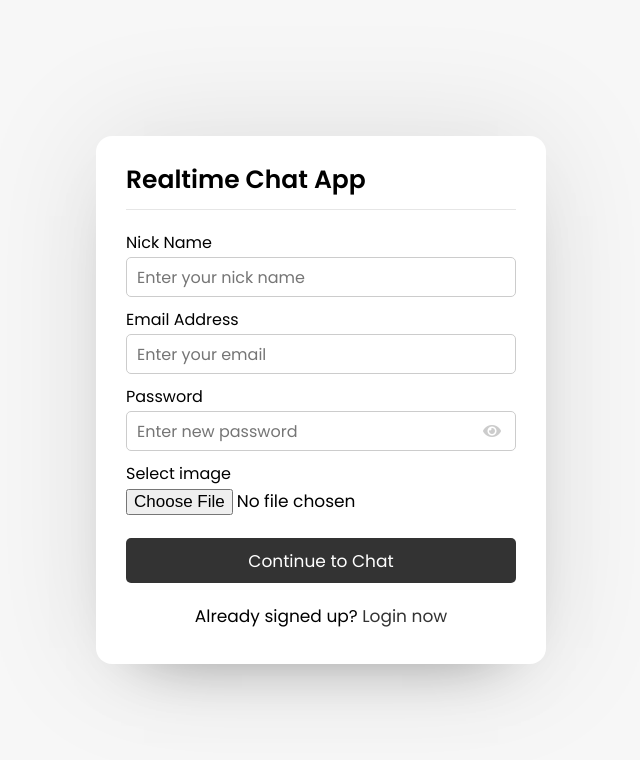
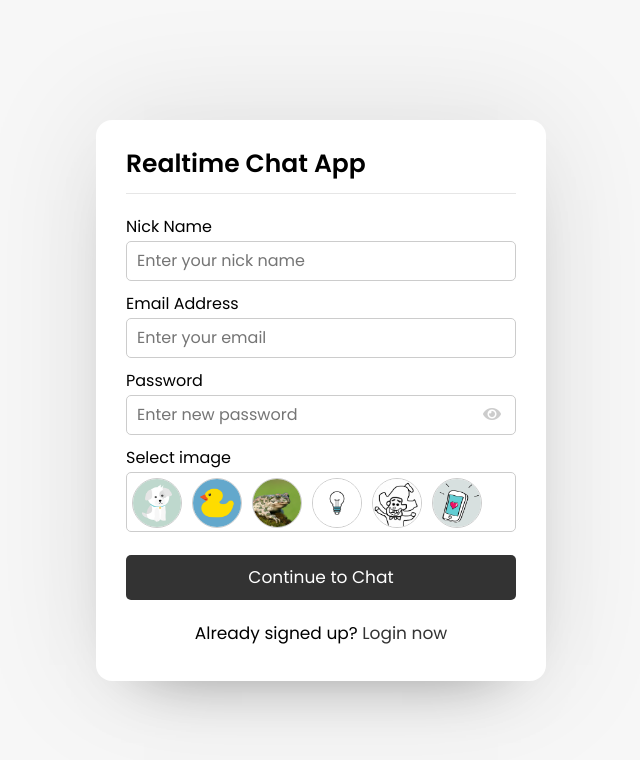
Before and after one commit to followmytype/Chat_App, a PHP site: page / in a window 1280 px wide. Shown: the top 760 px of the page, without its empty margins (319-959 px from the left). Run offline with PHP 8.4, Linux system fonts and the light colour scheme.

Commit message:
feat: 更改註冊的圖片功能，改成選擇既有的圖片，不讓使用者上傳圖片

```diff
--- a/css/style.css
+++ b/css/style.css
@@ -94,6 +94,28 @@ body {
 .form form .field i.active::before {
     content: '\f070';
     color: #333;
+}
+.form form ul {
+    list-style: none;
+    display: flex;
+    flex-wrap: wrap;
+    max-height: 60px;
+    overflow-y: auto;
+    border: 1px solid #ccc;
+    border-radius: 5px;
+}
+.form form li {
+    padding: 5px;
+    height: 60px;
+}
+.photo img {
+    height: 50px;
+    width: 50px;
+    border: 1px solid #ccc;
+    cursor: pointer;
+}
+.photo img.active {
+    border-color: #333;
 }
 .form .link {
     text-align: center;
--- a/index.html
+++ b/index.html
@@ -17,21 +17,31 @@
                 <div class="name-details">
                     <div class="field input">
                         <label>Nick Name</label>
-                        <input type="text" placeholder="Enter your nick name">
+                        <input type="text" name="nick_name" placeholder="Enter your nick name" required>
                     </div>
                 </div>
                 <div class="field input">
                     <label>Email Address</label>
-                    <input type="email" placeholder="Enter your email">
+                    <input type="email" name="email" placeholder="Enter your email" required>
                 </div>
                 <div class="field input">
                     <label>Password</label>
-                    <input type="password" placeholder="Enter new password">
+                    <input type="password" name="password" placeholder="Enter new password" required>
                     <i class="fas fa-eye"></i>
                 </div>
                 <div class="field image">
                     <label>Select image</label>
-                    <input type="file" accept="image/*">
+                    <ul>
+                        <li class="photo"><img src="images/dog.jpg"></li>
+                        <li class="photo"><img src="images/duck.png"></li>
+                        <li class="photo"><img src="images/frog.jpg"></li>
+                        <li class="photo"><img src="images/light.png"></li>
+                        <li class="photo"><img src="images/lovely.jpg"></li>
+                        <li class="photo"><img src="images/smartphone.jpg"></li>
+                        <li class="photo"><img src="images/tiger.png"></li>
+                        <li class="photo"><img src="images/tooth.png"></li>
+                    </ul>
+                    <!-- <input type="file" accept="image/*"> -->
                 </div>
                 <div class="field buttom">
                     <input type="submit" value="Continue to Chat">
@@ -42,5 +52,6 @@
     </div>
 
     <script src="javascript/pass-show-hide.js"></script>
+    <script src="javascript/photo-select.js"></script>
 </body>
 </html>
--- /dev/null
+++ b/javascript/photo-select.js
@@ -0,0 +1,11 @@
+const imgs = document.querySelectorAll('.photo img');
+
+for(const img of imgs) {
+    img.addEventListener('click', (event) => {
+        const activeImg = document.querySelector('.photo img.active');
+        if (activeImg) {
+            activeImg.classList.remove('active');
+        }
+        event.target.classList.add('active');
+    })
+}
--- a/login.html
+++ b/login.html
@@ -16,11 +16,11 @@
                 <div class="error-txt">This is an error message!!</div>
                 <div class="field input">
                     <label>Email Address</label>
-                    <input type="text" placeholder="Enter your email">
+                    <input type="text" placeholder="Enter your email" required>
                 </div>
                 <div class="field input">
                     <label>Password</label>
-                    <input type="password" placeholder="Enter your password">
+                    <input type="password" placeholder="Enter your password" required>
                     <i class="fas fa-eye"></i>
                 </div>
                 <div class="field buttom">
```
Also changed, not shown: CHANGELOG.md.
